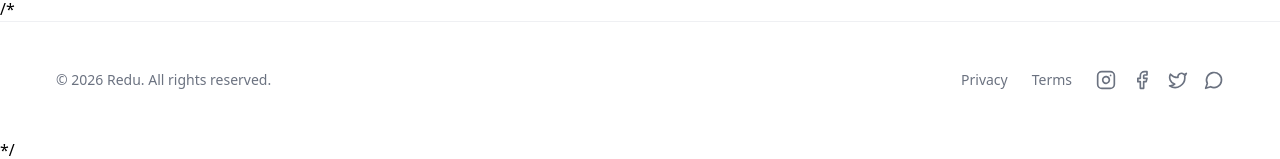
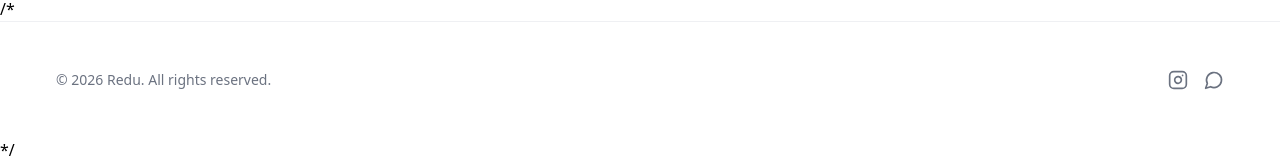
Before and after one commit to takee114/ReduWedding, a Next.js app: page / in a window 1280 px wide. Shown: the part 5881-6040 px from the top of the page. Built offline with nearby package versions, Linux system fonts and the light colour scheme.

Commit message:
Remove Privacy and Terms links from Footer
Removed Privacy and Terms links from the footer. Updated social media links to include only Instagram and WhatsApp.

```diff
--- a/src/components/Footer.jsx
+++ b/src/components/Footer.jsx
@@ -9,18 +9,7 @@ export default function Footer() {
           </p>
           <div className="flex flex-col md:flex-row items-center gap-6">
             <div className="flex gap-6">
-              <a
-                href="#"
-                className="text-sm text-gray-500 hover:text-[#D4958D] transition-colors duration-200 font-inter"
-              >
-                Privacy
-              </a>
-              <a
-                href="#"
-                className="text-sm text-gray-500 hover:text-[#D4958D] transition-colors duration-200 font-inter"
-              >
-                Terms
-              </a>
+
             </div>
             <div className="flex gap-4">
               <a
@@ -32,24 +21,8 @@ export default function Footer() {
               >
                 <Instagram className="w-5 h-5" />
               </a>
-              <a
-                href="https://facebook.com"
-                target="_blank"
-                rel="noopener noreferrer"
-                className="text-gray-500 hover:text-[#D4958D] transition-colors duration-200"
-                aria-label="Facebook"
-              >
-                <Facebook className="w-5 h-5" />
-              </a>
-              <a
-                href="https://twitter.com"
-                target="_blank"
-                rel="noopener noreferrer"
-                className="text-gray-500 hover:text-[#D4958D] transition-colors duration-200"
-                aria-label="Twitter"
-              >
-                <Twitter className="w-5 h-5" />
-              </a>
+
+
               <a
                 href="https://wa.me/251929148708"
                 target="_blank"
```
